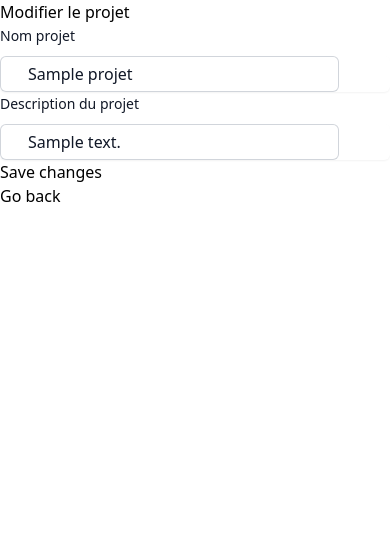
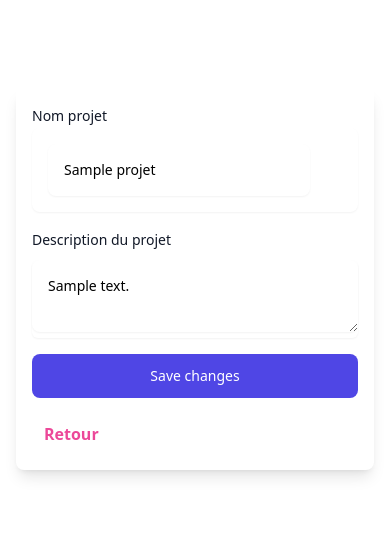
Before and after one commit to Douaesb/DataWare2, a PHP site: page /editproject.php?id_pro=1 in a window 390 px wide. Shown: the top 533 px of the page. Run offline with PHP 8.4, Linux system fonts and the light colour scheme; the visitor is signed in with stand-in values (Sample User, id 1); tables that the repository leaves empty hold one stand-in row (values such as "Sample post"); some libraries are stand-ins or nearby versions.

Commit message:
small style modif

```diff
--- a/editproject.php
+++ b/editproject.php
@@ -35,31 +35,37 @@ if (isset($_GET['id_pro'])) {
         </head>
 
         <body>
+            <div class="mx-auto max-w-screen-xl px-4 py-16 sm:px-6 lg:px-8">
+
+                <div class="mx-auto max-w-lg">
+
                     <div>
-                <div class="">
-                    <h2>Modifier le projet</h2>
-                    <form action="" method="post">
+
+                        <form action="" method="post" class="mb-0 mt-6 space-y-4 rounded-lg p-4 shadow-lg sm:p-6 lg:p-8">
                             <div>
                                 <input type="hidden" name="id_pro" value="<?php echo $id; ?>">
                                 <label for="" class="block text-sm font-medium leading-6 text-gray-900">Nom projet</label>
-                            <div class="relative mt-2 rounded-md shadow-sm">
-                                <input type="text" name="nom_pro" value="<?php echo $name; ?>" id="" class="block rounded-md border-0 py-1.5 pl-7 pr-20 text-gray-900 ring-1 ring-inset ring-gray-300 placeholder:text-gray-400 focus:ring-2 focus:ring-inset focus:ring-indigo-600 sm:text-sm sm:leading-6">
+                                <div class="w-full rounded-lg border-gray-200 p-4 pe-12 text-sm shadow-sm">
+                                    <input type="text" name="nom_pro" value="<?php echo $name; ?>" id="" class="w-full rounded-lg border-gray-200 p-4 pe-12 text-sm shadow-sm">
                                 </div>
                             </div>
                             <div>
                                 <label for="" class="block text-sm font-medium leading-6 text-gray-900">Description du projet</label>
                                 <div class="relative mt-2 rounded-md shadow-sm">
-                                <input type="text" name="descrp_pro" value="<?php echo $desc; ?>" id="" class="block rounded-md border-0 py-1.5 pl-7 pr-20 text-gray-900 ring-1 ring-inset ring-gray-300 placeholder:text-gray-400 focus:ring-2 focus:ring-inset focus:ring-indigo-600 sm:text-sm sm:leading-6">
+                                <textarea name="descrp_pro" id="" class="w-full rounded-lg border-gray-200 p-4 pe-12 text-sm shadow-sm"><?php echo $desc; ?></textarea>
+
                                 </div>
                             </div>
 
-                        <button type="submit" name="editproject">Save changes</button>
+                            <button type="submit" name="editproject" class="block w-full rounded-lg bg-indigo-600 px-5 py-3 text-sm font-medium text-white">Save changes</button>
+                            <div class="">
+                                <button type="submit" name="submit" class="block py-2 px-3 text-pink-500 font-bold rounded hover:bg-blue-100 md:hover:bg-transparent md:border-0 md:hover:text-blue-700 md:p-0 dark:text-white md:dark:hover:text-blue-500 dark:hover:bg-gray-700 dark:hover:text-white md:dark:hover:bg-transparent"><a href="dashboardp.php" class="">Retour</a>
+                                </button>
+                            </div>
                         </form>
                     </div>
 
-                <div class="">
-                    <a href="dashboardp.php">Go back</a>
-                </div>
+
 
                 </div>
             </div>
```
Also changed, not shown: dashboardm.php (+3 -13 lines), dashboardp.php (+22 -29 lines), dashboards.php (+3 -12 lines). Lines whose indentation alone changed are shown as unchanged.
